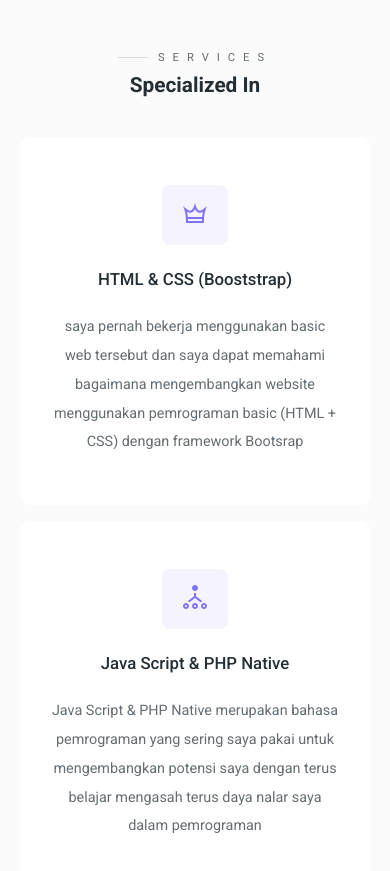
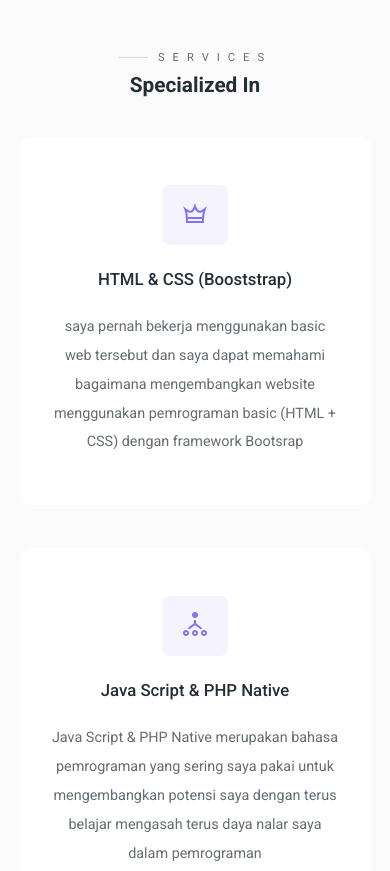
Before and after one commit to skaimudin/myprofile, a plain HTML site: page index.html in a window 390 px wide. Shown: the part 840-1711 px from the top of the page. Drawn offline with Linux system fonts and the light colour scheme.

Commit message:
Mengubah responsive grid-3

```diff
--- a/styles/responsive.css
+++ b/styles/responsive.css
@@ -110,6 +110,11 @@
     footer {
         padding: 2rem 0;
     }
+
+    /* Portfolio */
+    .grid-3 {
+        gap: 2.7rem;
+    }
 }
 
 @media screen and (max-width: 640px) {
```
